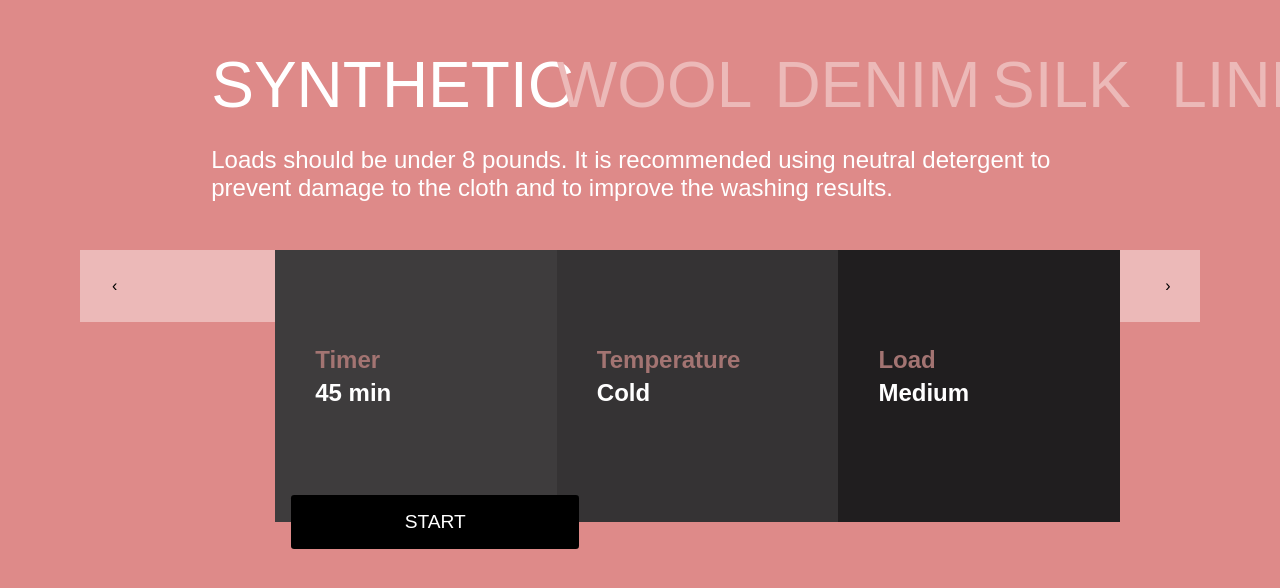
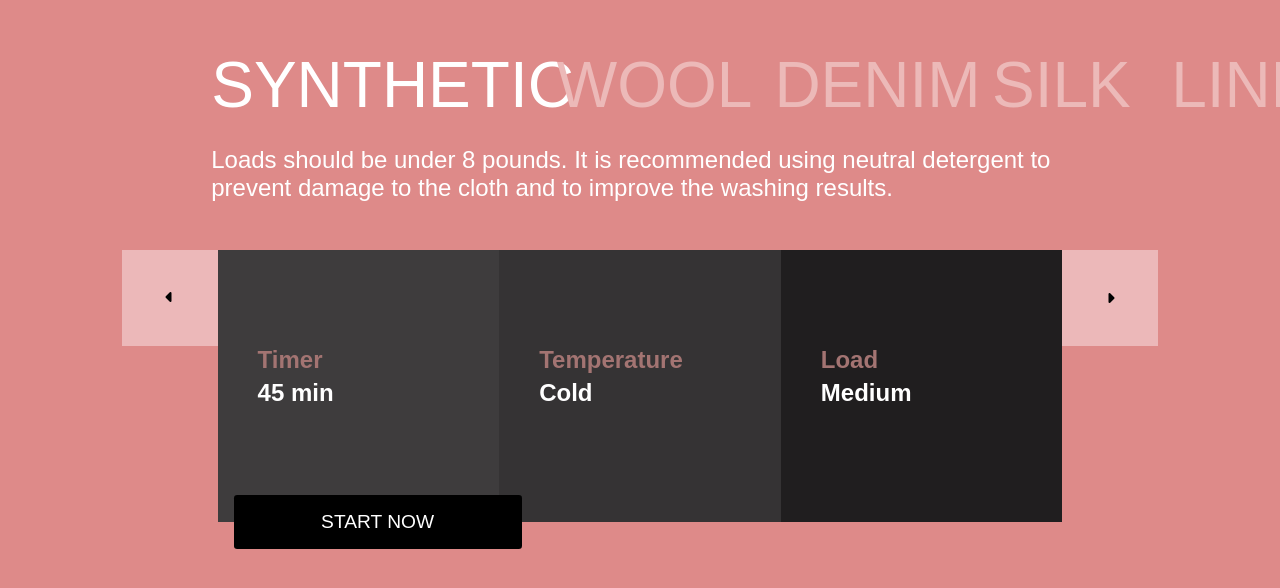
Before and after one commit to olaniyimercy/loop-11, a plain HTML site: page index.html in a window 1280 px wide. Shown: the top 588 px of the page. Drawn offline with Linux system fonts and the light colour scheme.

Commit message:
made some changes

```diff
--- a/index.html
+++ b/index.html
@@ -3,6 +3,10 @@
   <head>
     <meta charset="UTF-8" />
     <meta name="viewport" content="width=device-width, initial-scale=1.0" />
+    <link
+      rel="stylesheet"
+      href="https://cdnjs.cloudflare.com/ajax/libs/font-awesome/6.4.2/css/all.min.css" />
+
     <link rel="stylesheet" href="styles/styles.css" />
     <title>Loop-11</title>
   </head>
@@ -22,8 +26,14 @@
         results.
       </p>
     </div>
-    <footer class="footer">
-      <div class="board"></div>
+    <div class="footer">
+      <section>
+        <div class="nav">
+          <div>
+            <i class="fa-solid fa-caret-left"></i>
+          </div>
+        </div>
+
         <div class="others">
           <div class="time others__text">
             <p class="others__headings">Timer</p>
@@ -39,8 +49,13 @@
             <p class="others__headings">Load</p>
             <h2>Medium</h2>
           </div>
-        <button class="btn">start</button>
         </div>
-    </footer>
+
+        <div class="nav">
+          <i class="fa-solid fa-caret-right"></i>
+        </div>
+      </section>
+      <button class="btn">start now</button>
+    </div>
   </body>
 </html>
--- a/styles/styles.css
+++ b/styles/styles.css
@@ -54,24 +54,22 @@ body {
     position: relative;
 }
 
-.board {
-    width: 70rem;
-    height: 4.5rem;
-    background-color: #ecb9b8;
-    align-items: center;
-
+section {
     display: flex;
-    gap: 65.5rem;
-    padding: 0 2rem;
+    justify-content: center;
 }
 
-.board::before {
-    content:"\2039";
+.nav {
+  display: flex;
+  justify-content: center;
+  align-items: center;
+  background: #ecb8b9;
+  cursor: pointer;
+  width: 6rem;
+  height: 6rem;
+
 }
 
-.board::after {
-    content:"\203A";
-}
 
 .others {
     display: grid;
@@ -79,10 +77,6 @@ body {
     grid-template-rows: repeat(1, 1fr);
     justify-content: center;
     align-items: center;
-    position: absolute;
-    top: 0;
-    right: 5rem;
-
 
 
     .time {
@@ -121,7 +115,7 @@ h2 {
     position: absolute;
     width: 18rem;
     padding: 1rem;
-    margin: 0 1rem;
+    margin: 0 7rem;
     border-radius: 0.2rem;
     border: none;
     bottom: -1.7rem;
```
Lines whose indentation alone changed are shown as unchanged.
